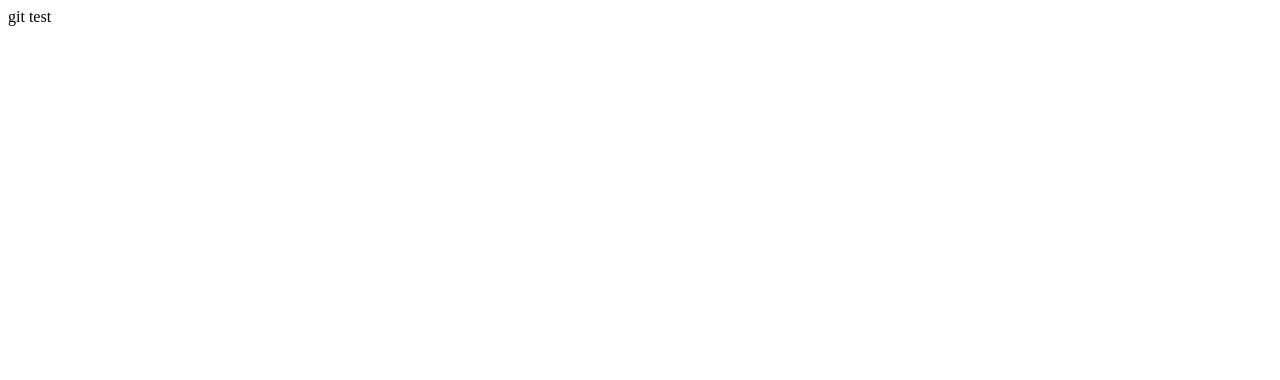
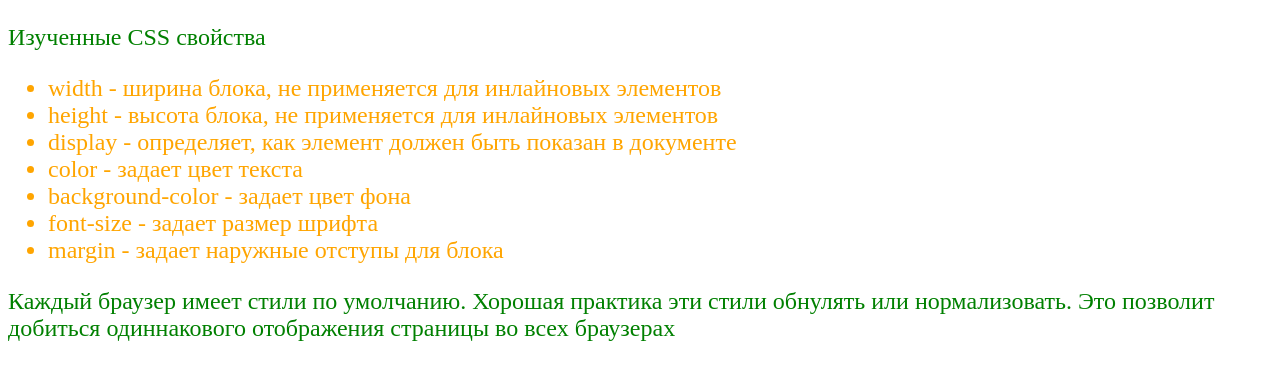
Before and after one commit to DenisShylov/css_intro, a plain HTML site: page index.html in a window 1280 px wide. Drawn offline with Linux system fonts and the light colour scheme.

Commit message:
lesson 4 task 2

```diff
--- a/index.html
+++ b/index.html
@@ -1,17 +1,29 @@
 <!DOCTYPE html>
-<html lang="en">
+<html lang="ru">
 
 <head>
-    <meta charset="UTF-8">
-    <meta http-equiv="X-UA-Compatible" content="IE=edge">
-    <meta name="viewport" content="width=device-width, initial-scale=1.0">
-    <title>Document1</title>
+    <meta charset="UTF-8" />
+    <title>Класс</title>
     <link rel="stylesheet" href="style.css">
 </head>
 
 <body>
-    git test
-
+    <main class="font">
+        <p>Изученные CSS свойства</p>
+        <ul>
+            <li>width - ширина блока, не применяется для инлайновых элементов</li>
+            <li>height - высота блока, не применяется для инлайновых элементов</li>
+            <li>display - определяет, как элемент должен быть показан в документе</li>
+            <li>color - задает цвет текста</li>
+            <li>background-color - задает цвет фона</li>
+            <li>font-size - задает размер шрифта</li>
+            <li>margin - задает наружные отступы для блока</li>
+        </ul>
+        <p>
+            Каждый браузер имеет стили по умолчанию. Хорошая практика эти стили обнулять или
+            нормализовать. Это позволит добиться одиннакового отображения страницы во всех браузерах
+        </p>
+    </main>
 </body>
 
 </html>
--- a/style.css
+++ b/style.css
@@ -0,0 +1,11 @@
+.font {
+  font-size: 24px;
+}
+
+p {
+  color: green;
+}
+
+ul {
+  color: orange;
+}
```
